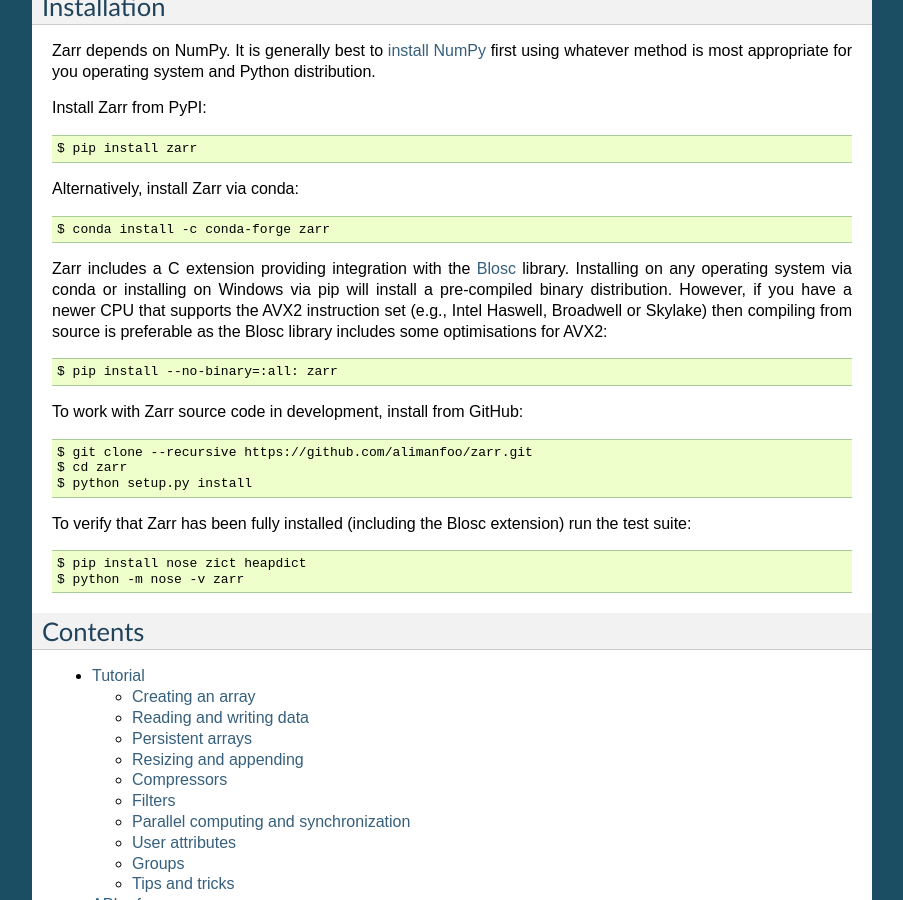
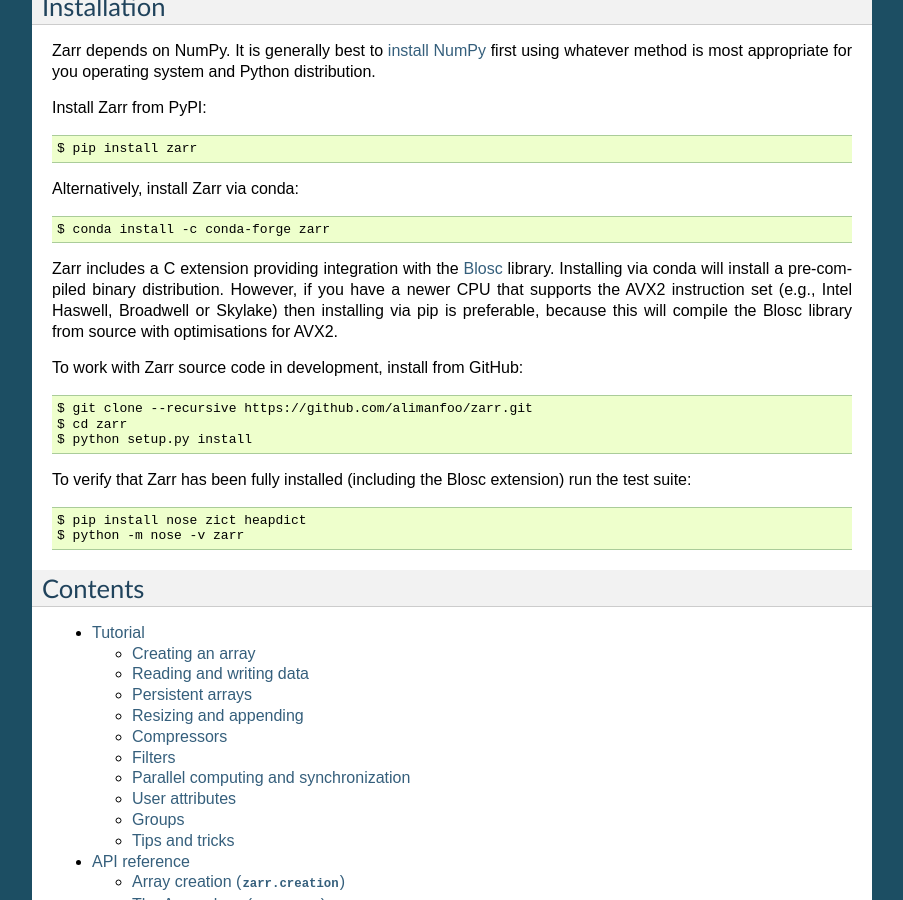
Before and after one commit to enthusiastdev121/zarr-python, a Sphinx documentation site: the page built from docs/index.rst, in a window 1280 px wide and 900 px high, scrolled down 499 px. Shown: the whole window, without its empty margins (198-1101 px from the left). Built offline with Sphinx 7.4.7, drawn with Linux system fonts in a browser that asks for light colours; the version number could not be read and is left out.

Commit message:
mod install instructions, no more pypi windows binaries

```diff
--- a/docs/index.rst
+++ b/docs/index.rst
@@ -43,14 +43,11 @@ Alternatively, install Zarr via conda::
     $ conda install -c conda-forge zarr
 
 Zarr includes a C extension providing integration with the Blosc_
-library. Installing on any operating system via conda or installing on
-Windows via pip will install a pre-compiled binary
-distribution. However, if you have a newer CPU that supports the AVX2
-instruction set (e.g., Intel Haswell, Broadwell or Skylake) then
-compiling from source is preferable as the Blosc library includes some
-optimisations for AVX2::
-
-    $ pip install --no-binary=:all: zarr
+library. Installing via conda will install a pre-compiled binary distribution.
+However, if you have a newer CPU that supports the AVX2 instruction set (e.g.,
+Intel Haswell, Broadwell or Skylake) then installing via pip is preferable,
+because this will compile the Blosc library from source with optimisations
+for AVX2.
 
 To work with Zarr source code in development, install from GitHub::
 
```
